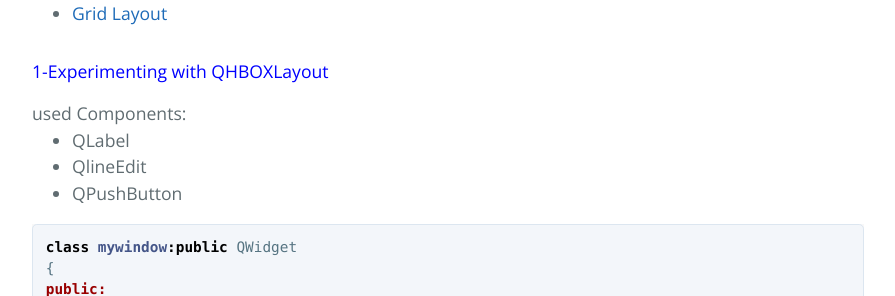
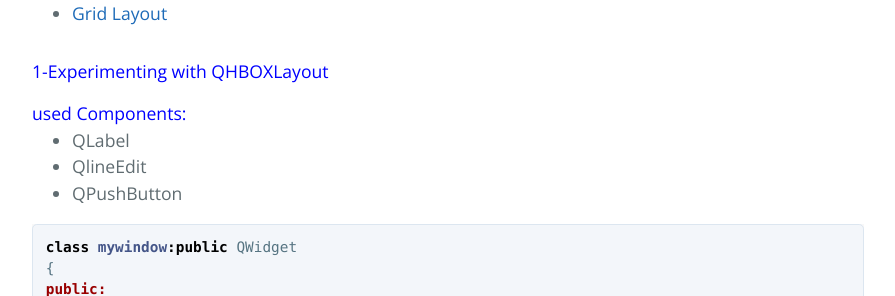
Before and after one commit to ASHellos/C-GUI-Programming-with-QT-PJ2, a Jekyll site: the page built from index.md, in a window 1280 px wide. Shown: the part 1444-1740 px from the top of the page, without its empty margins (192-1087 px from the left). Built offline with Jekyll 4.4.1, drawn with Linux system fonts in a browser that asks for light colours; our own code applies the rules of GitHub Pages for plain Markdown files.

Commit message:
Update index.md

```diff
--- a/index.md
+++ b/index.md
@@ -24,7 +24,7 @@ _Qt includes a set of layout management classes that are used to describe how wi
 #### <span style="color:blue">1-Experimenting with QHBOXLayout</span>  {#Experimenting_with_QHBOXLayout}
 
 <details open>
-<summary>used Components:</summary>
+<summary style="color:blue">used Components:</summary>
 <ul>
 <li> QLabel</li>
 <li> QlineEdit</li>
```
